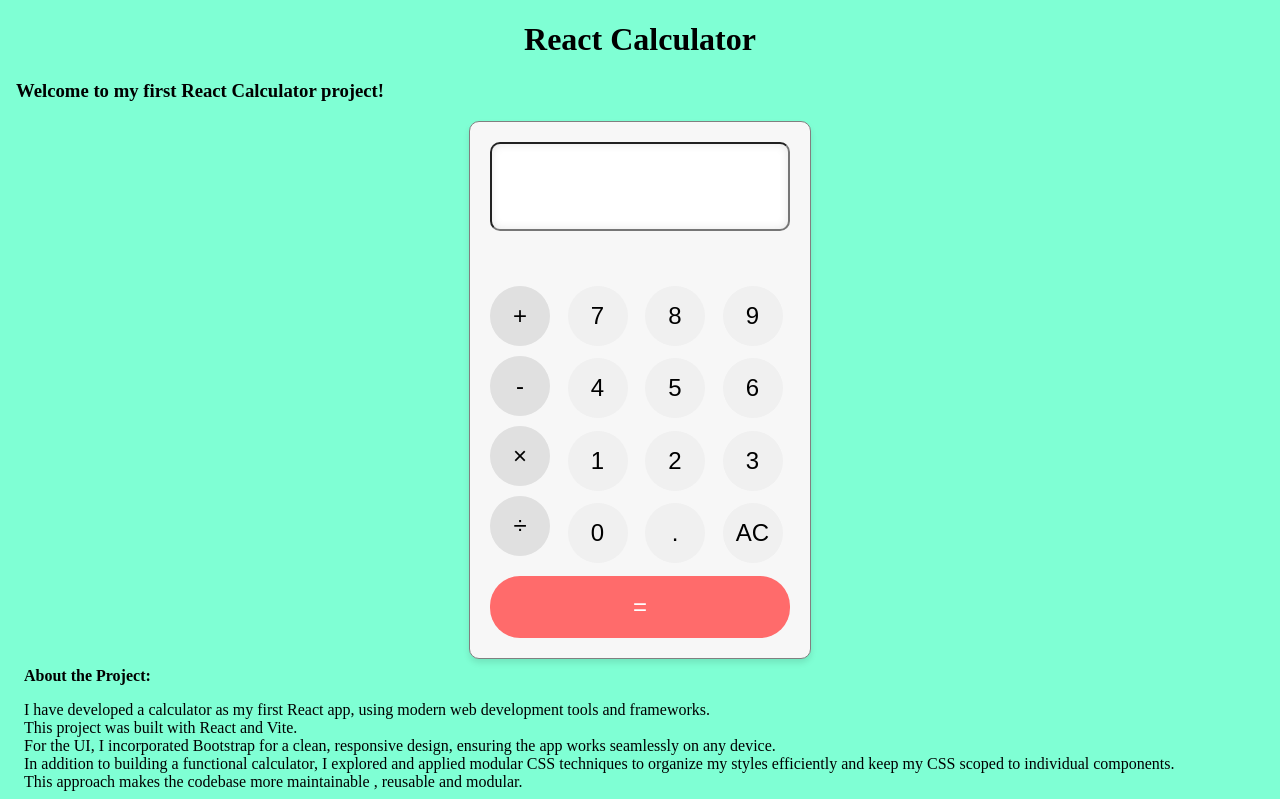
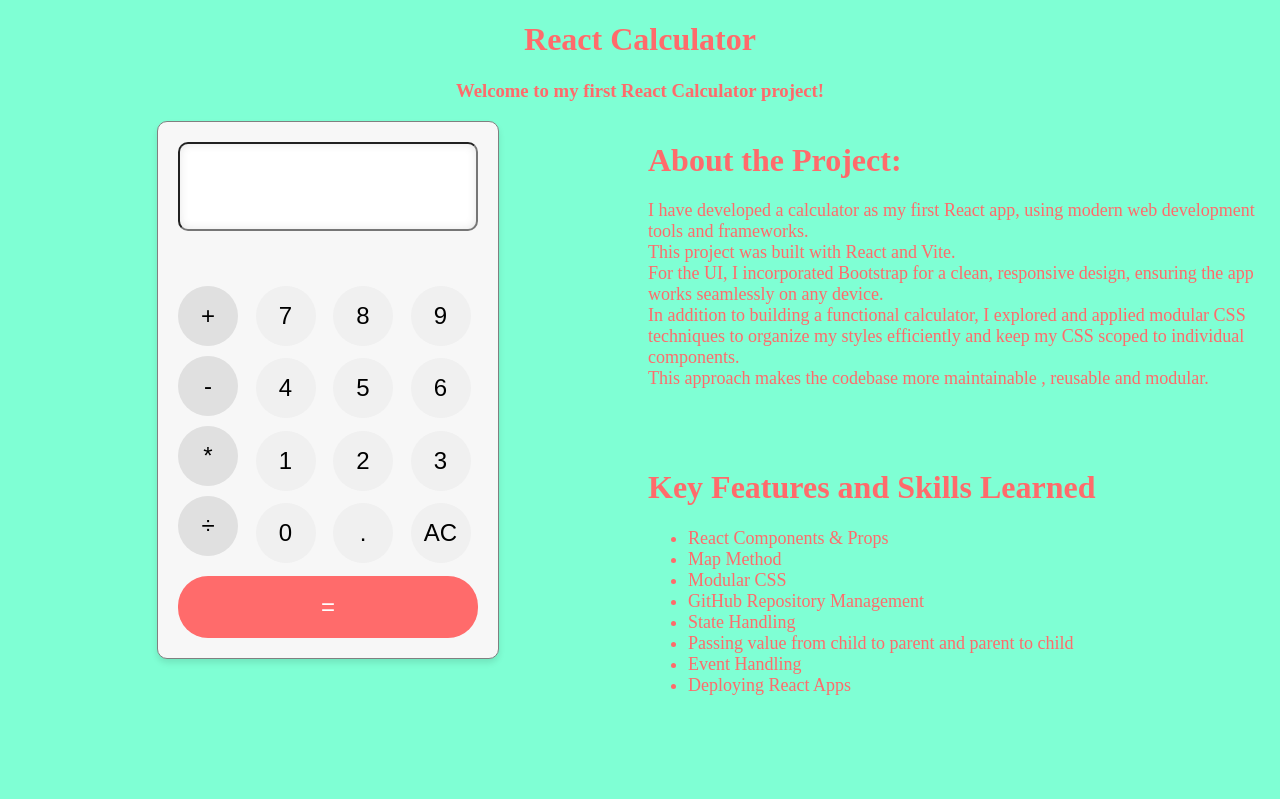
Before and after one commit to dhruv06122002/Calculator, a React (Vite) app: page / in a window 1280 px wide. Shown: the top 799 px of the page. Built offline with nearby package versions, Linux system fonts and the light colour scheme.

Commit message:
Final Ready

```diff
--- a/src/App.jsx
+++ b/src/App.jsx
@@ -21,19 +21,27 @@
   return (
     <body>
       <center>
-        <h1>React Calculator</h1>
+        <h1 style={{ color: "#ff6b6b" }}>React Calculator</h1>
+
+        <h3 style={{ color: "#ff6b6b" }}>
+          Welcome to my first React Calculator project!
+        </h3>
       </center>
-      <h3>Welcome to my first React Calculator project!</h3>
+      <div style={{ display: "flex", alignItems: "flex-start" }}>
+        <div style={{ flex: 1 }}>
           <center>
-        <div>
             <ButtonsContainer
               onButtonClick={onButtonClick}
               displayValue={calVal}
             ></ButtonsContainer>
+          </center>
         </div>
-      </center>
+        <div style={{ flex: 1, marginLeft: "0px" }}>
           <Description />
-      <h1>Thank you.</h1>
+        </div>
+      </div>
+      <h1>&nbsp;</h1>
+      <h1 style={{ color: "#ff6b6b", textAlign: "center" }}>Thank you.</h1>
     </body>
   );
 }
--- a/src/Components/ButtonsContainer.jsx
+++ b/src/Components/ButtonsContainer.jsx
@@ -1,7 +1,7 @@
 import style from "./ButtonsContainer.module.css";
 import Display from "./Display";
 const ButtonsContainer = ({ onButtonClick, displayValue }) => {
-  const buttonOperations = ["+", "-", "×", "÷"];
+  const buttonOperations = ["+", "-", "*", "÷"];
   const buttonNumbers = [
     "7",
     "8",
--- a/src/Components/Description.jsx
+++ b/src/Components/Description.jsx
@@ -3,7 +3,9 @@
 const Description = () => {
   return (
     <body className={style.body}>
-      <b>About the Project:</b>
+      <h1 className={style.h1}>
+        <b>About the Project:</b>
+      </h1>
       <p className={style.p}>
         I have developed a calculator as my first React app, using modern web
         development tools and frameworks.
@@ -20,12 +22,18 @@
         This approach makes the codebase more maintainable , reusable and
         modular.
       </p>
-      <b>Key Features and Skills Learned</b>
-      <ul>
-        <li>React Components & Props:</li>
+      <h1>&nbsp;</h1>
+      <h1 className={style.h1}>
+        <b>Key Features and Skills Learned</b>
+      </h1>
+      <ul className={style.p}>
+        <li>React Components & Props</li>
         <li>Map Method</li>
         <li>Modular CSS</li>
         <li>GitHub Repository Management</li>
+        <li>State Handling</li>
+        <li>Passing value from child to parent and parent to child</li>
+        <li>Event Handling</li>
         <li>Deploying React Apps</li>
       </ul>
     </body>
--- a/src/Components/Description.module.css
+++ b/src/Components/Description.module.css
@@ -1,4 +1,8 @@
 
 .p{
-  font-size: medium;
+  font-size: large;
+  color: #ff6b6b;
 }
+.h1{
+  color: #ff6b6b;
+}
```
Lines whose indentation alone changed are shown as unchanged.
